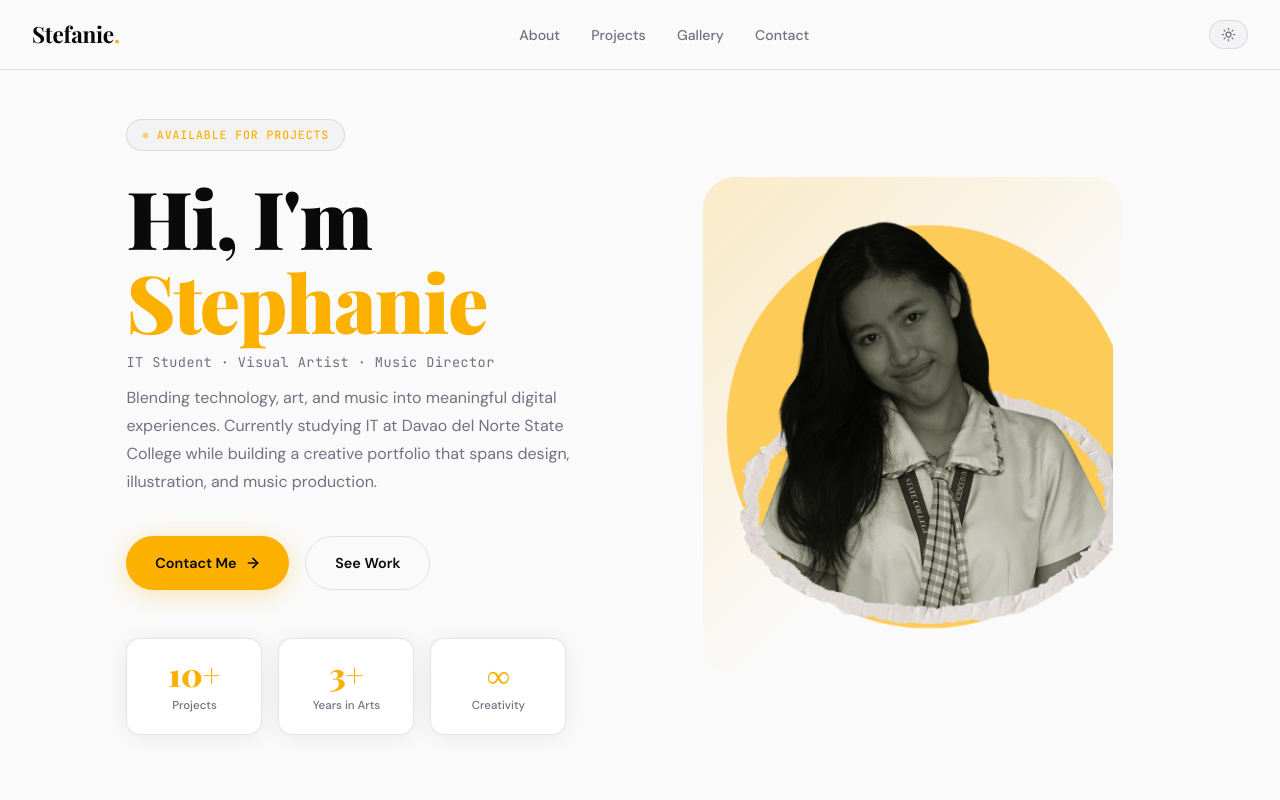
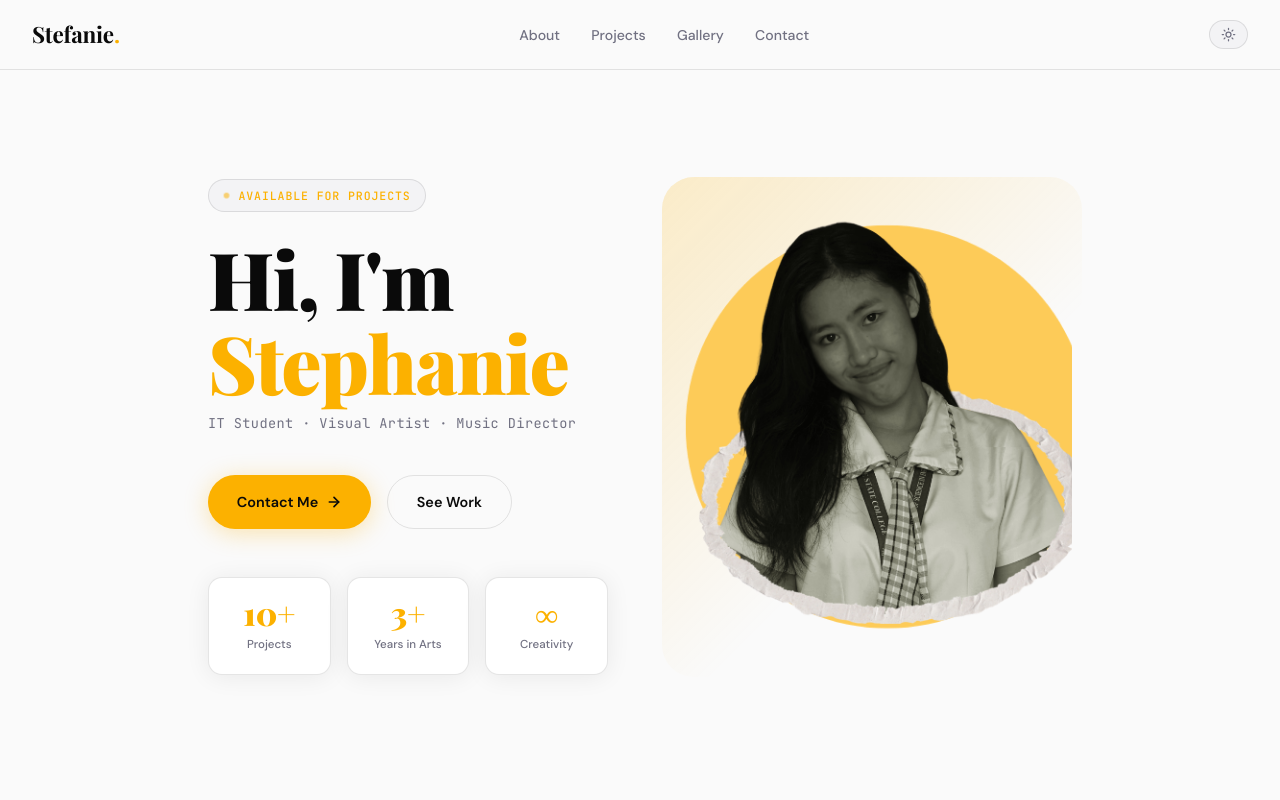
Before and after one commit to Ezraheli/Personal-Portfolio-V2, a plain HTML site: page index.html in a window 1280 px wide. Shown: the top 800 px of the page. Drawn offline with nearby package versions, Linux system fonts and the light colour scheme; a web font is replaced by a local one.

Commit message:
Description
Index.html

```diff
--- a/index.html
+++ b/index.html
@@ -114,11 +114,11 @@
 
         <!-- Short bio tagline -->
         <!-- ✏️ EDIT: Your one-liner bio -->
-        <p class="hero-tagline">
+        <!-- <p class="hero-tagline">
           Blending technology, art, and music into meaningful digital experiences.
           Currently studying IT at Davao del Norte State College while building a
           creative portfolio that spans design, illustration, and music production.
-        </p>
+        </p> -->
 
         <!-- CTA Buttons -->
         <div class="hero-cta">
```
